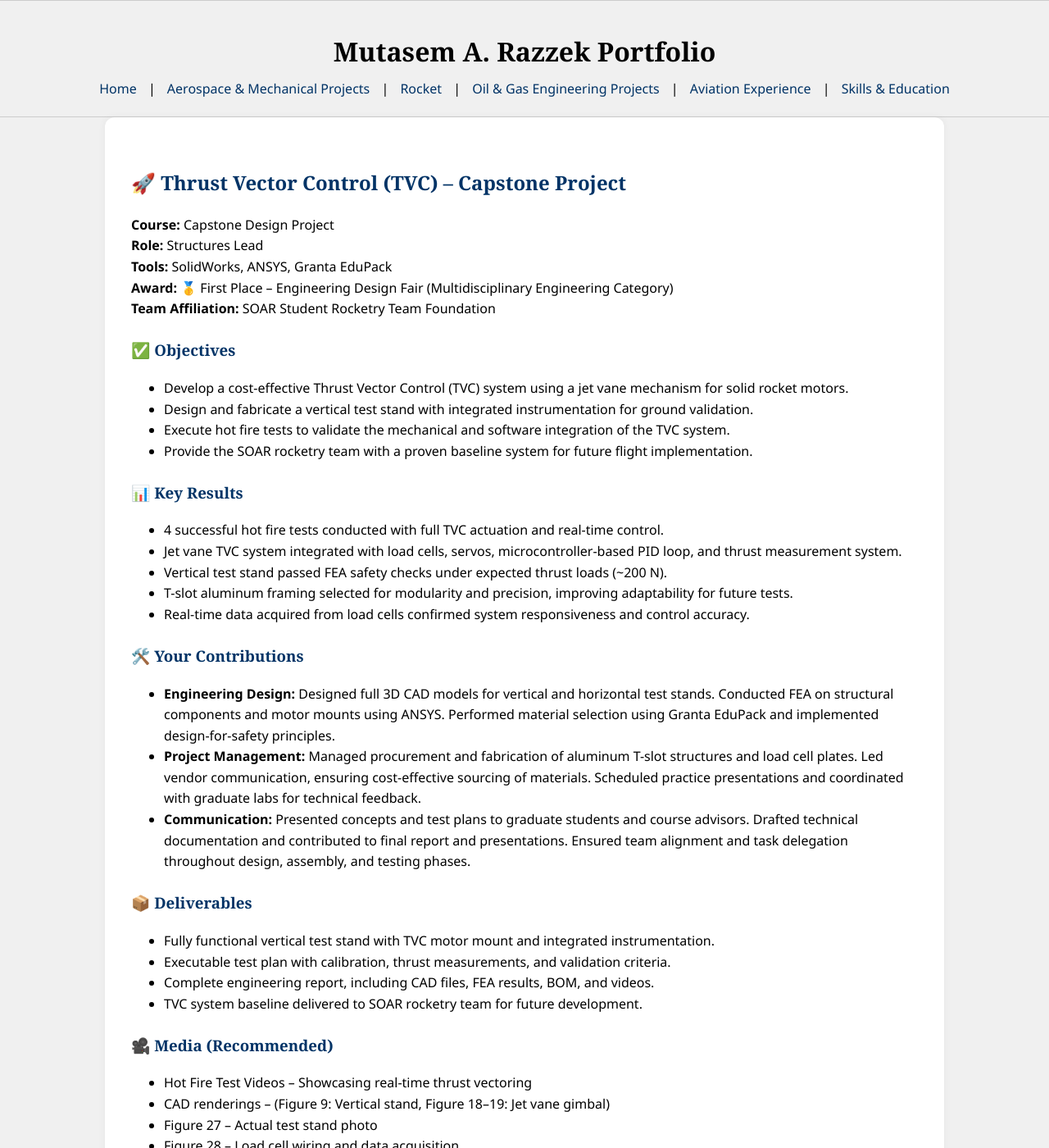
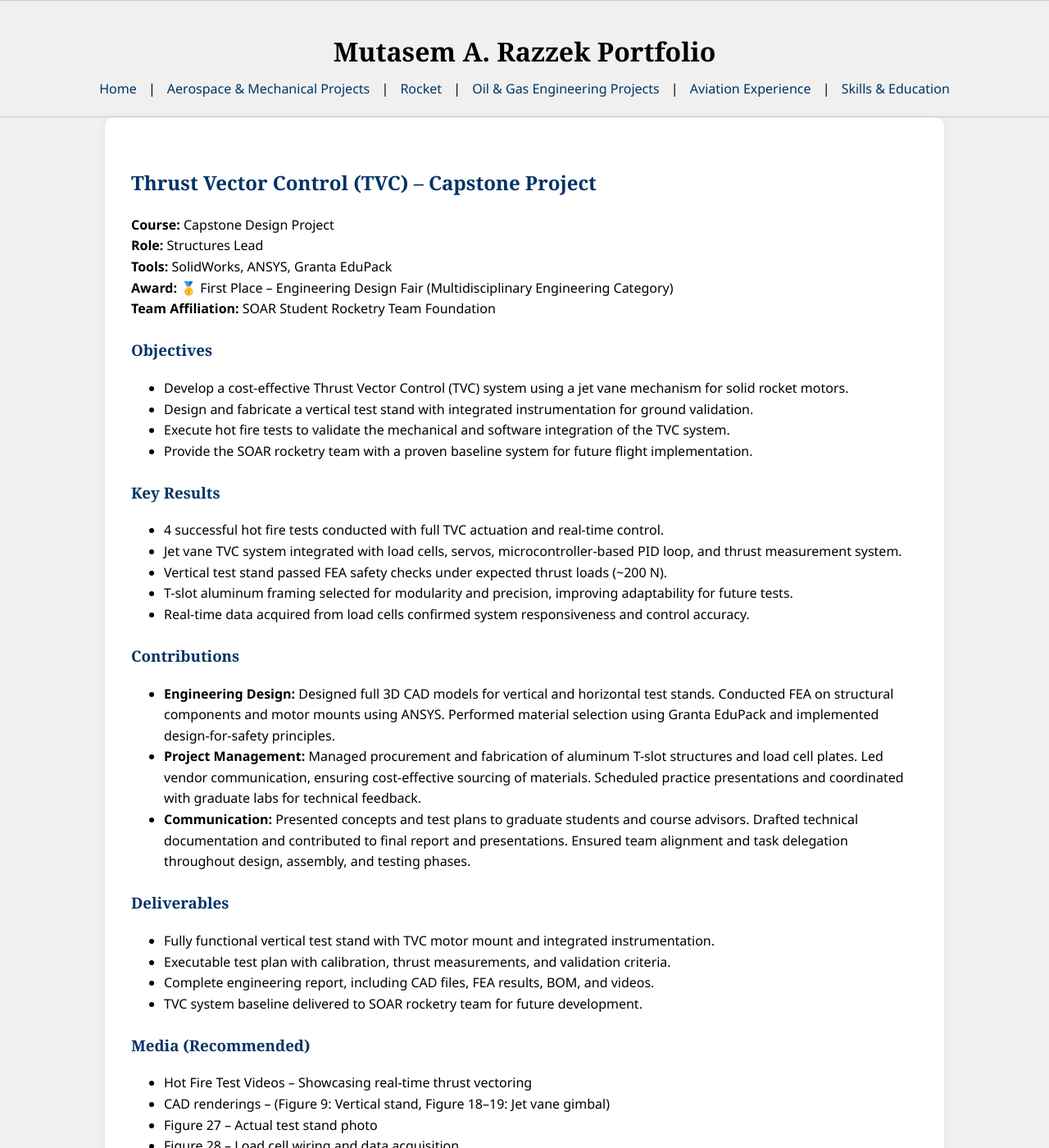
Before and after one commit to MutasemRazz/new-portfolio, a Jekyll site: the page built from projects/tvc-capstone.html, in a window 1280 px wide and 1400 px high. Shown: the whole window at 82% size. Built offline with Jekyll 4.4.1, drawn with Linux system fonts in a browser that asks for light colours.

```diff
--- a/projects/tvc-capstone.html
+++ b/projects/tvc-capstone.html
@@ -4,7 +4,7 @@ title: Thrust Vector Control | Capstone Project
 ---
 
 <section class="project-page">
-  <h2>🚀 Thrust Vector Control (TVC) – Capstone Project</h2>
+  <h2>Thrust Vector Control (TVC) – Capstone Project</h2>
   <p>
     <strong>Course:</strong> Capstone Design Project<br>
     <strong>Role:</strong> Structures Lead<br>
@@ -13,7 +13,7 @@ title: Thrust Vector Control | Capstone Project
     <strong>Team Affiliation:</strong> SOAR Student Rocketry Team Foundation
   </p>
 
-  <h3>✅ Objectives</h3>
+  <h3>Objectives</h3>
   <ul>
     <li>Develop a cost-effective Thrust Vector Control (TVC) system using a jet vane mechanism for solid rocket motors.</li>
     <li>Design and fabricate a vertical test stand with integrated instrumentation for ground validation.</li>
@@ -21,7 +21,7 @@ title: Thrust Vector Control | Capstone Project
     <li>Provide the SOAR rocketry team with a proven baseline system for future flight implementation.</li>
   </ul>
 
-  <h3>📊 Key Results</h3>
+  <h3>Key Results</h3>
   <ul>
     <li>4 successful hot fire tests conducted with full TVC actuation and real-time control.</li>
     <li>Jet vane TVC system integrated with load cells, servos, microcontroller-based PID loop, and thrust measurement system.</li>
@@ -30,14 +30,14 @@ title: Thrust Vector Control | Capstone Project
     <li>Real-time data acquired from load cells confirmed system responsiveness and control accuracy.</li>
   </ul>
 
-  <h3>🛠️ Your Contributions</h3>
+  <h3>Contributions</h3>
   <ul>
     <li><strong>Engineering Design:</strong> Designed full 3D CAD models for vertical and horizontal test stands. Conducted FEA on structural components and motor mounts using ANSYS. Performed material selection using Granta EduPack and implemented design-for-safety principles.</li>
     <li><strong>Project Management:</strong> Managed procurement and fabrication of aluminum T-slot structures and load cell plates. Led vendor communication, ensuring cost-effective sourcing of materials. Scheduled practice presentations and coordinated with graduate labs for technical feedback.</li>
     <li><strong>Communication:</strong> Presented concepts and test plans to graduate students and course advisors. Drafted technical documentation and contributed to final report and presentations. Ensured team alignment and task delegation throughout design, assembly, and testing phases.</li>
   </ul>
 
-  <h3>📦 Deliverables</h3>
+  <h3>Deliverables</h3>
   <ul>
     <li>Fully functional vertical test stand with TVC motor mount and integrated instrumentation.</li>
     <li>Executable test plan with calibration, thrust measurements, and validation criteria.</li>
@@ -45,7 +45,7 @@ title: Thrust Vector Control | Capstone Project
     <li>TVC system baseline delivered to SOAR rocketry team for future development.</li>
   </ul>
 
-  <h3>🎥 Media (Recommended)</h3>
+  <h3>Media (Recommended)</h3>
   <ul>
     <li>Hot Fire Test Videos – Showcasing real-time thrust vectoring</li>
     <li>CAD renderings – (Figure 9: Vertical stand, Figure 18–19: Jet vane gimbal)</li>
```
Also changed, not shown: projects/cessna-fea.html (+6 -6 lines), projects/cylinder-cfd.html (+5 -5 lines), projects/scramjet-cfd.html (+6 -6 lines), projects/tvc-study.html (+5 -5 lines).
